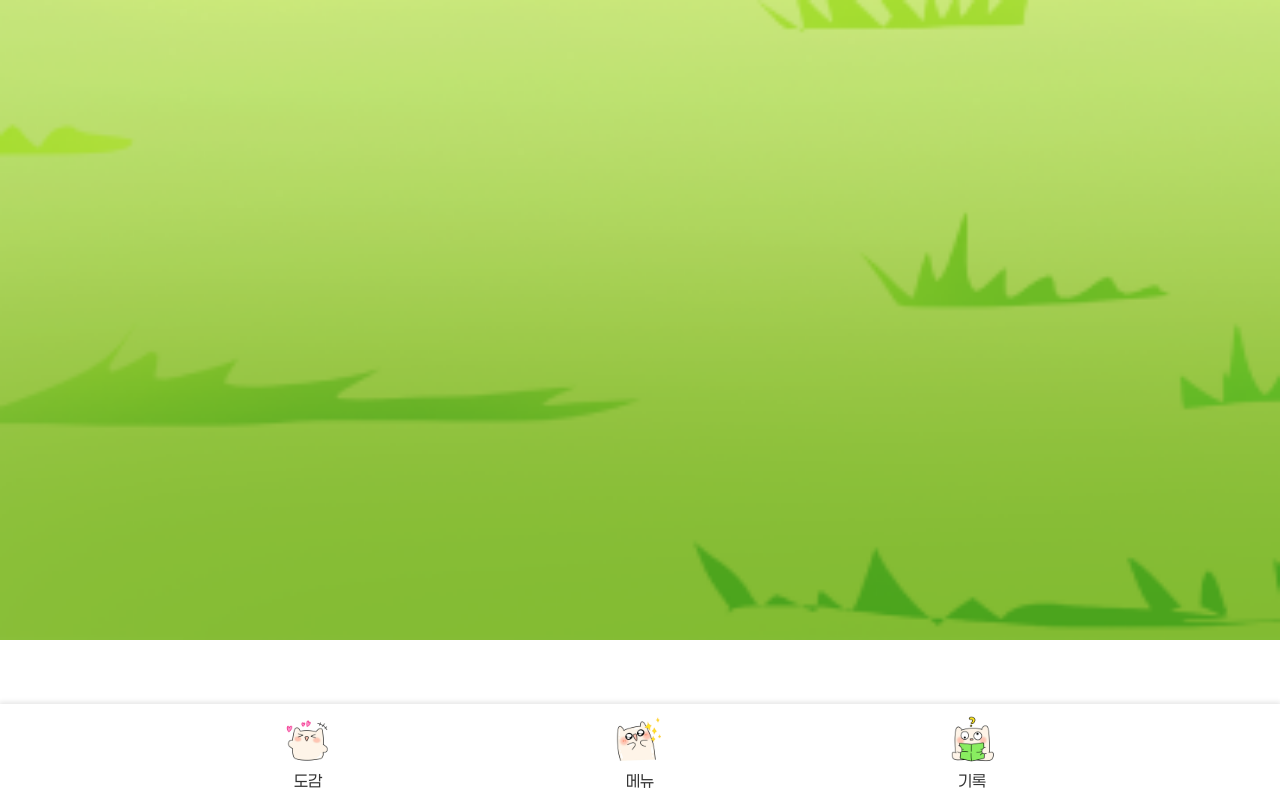
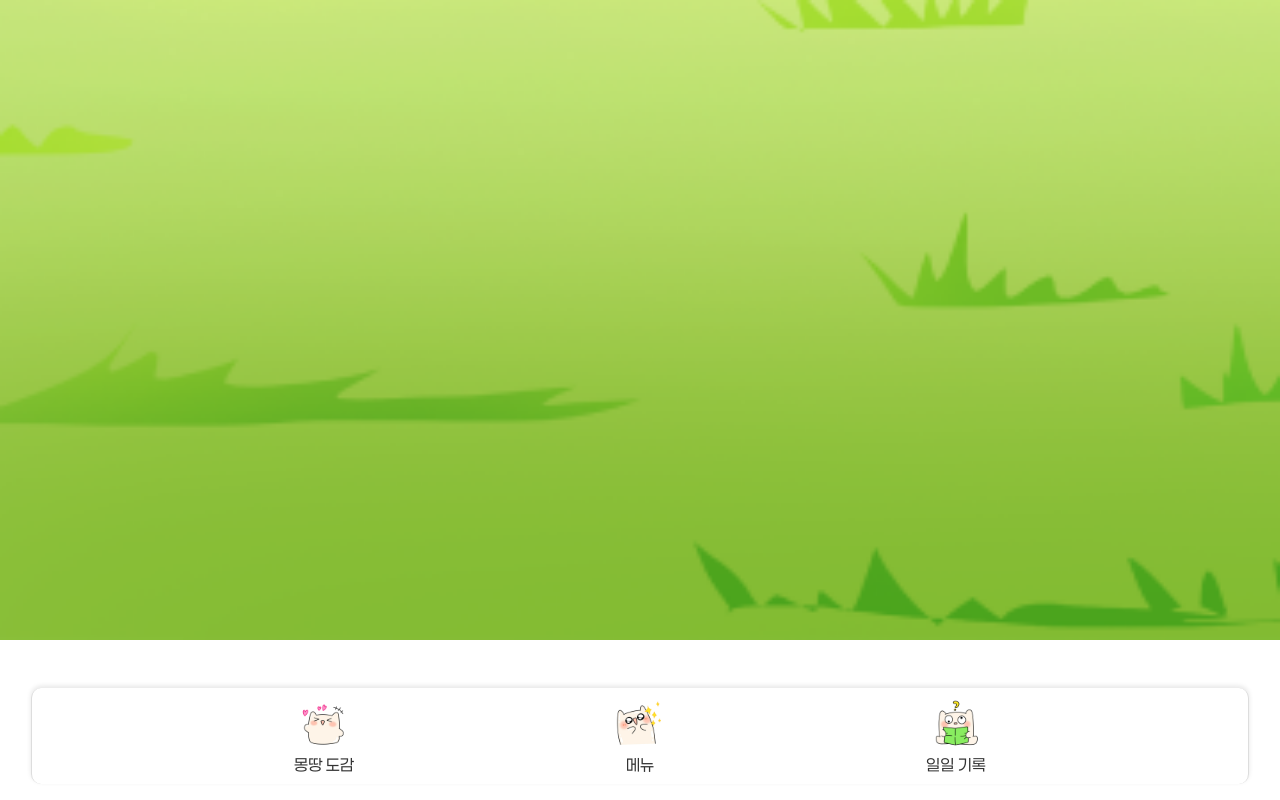
Before and after one commit to fefe1231/mongddang, a React (Vite) app in the folder frontend/: page / in a window 1280 px wide. Built offline with nearby package versions, Linux system fonts and the light colour scheme.

Commit message:
✨ Feat/(#48, S11P31D207-193): 메인페이지 바텀바 구현
.

```diff
--- a/frontend/src/pages/MainPage/KidsMainPage.tsx
+++ b/frontend/src/pages/MainPage/KidsMainPage.tsx
@@ -12,7 +12,7 @@ const KidsMainPage = () => {
           '/img/%EB%A7%90%EB%9E%912.png',
           '/img/%EB%A7%90%EB%9E%913.png',
         ]}
-        menus={['도감', '메뉴', '기록']}
+        menus={['몽땅 도감', '메뉴', '일일 기록']}
         onHandleChange={() => {}}
       />
     </div>
--- a/frontend/src/pages/MainPage/styles.ts
+++ b/frontend/src/pages/MainPage/styles.ts
@@ -11,5 +11,3 @@ export const kidsMainBase = css`
   background-size: cover;
   background-position: bottom;
 `;
-
-export const bottomBarCss = css;
--- a/frontend/src/shared/ui/BottomBar/BottomBar.styles.ts
+++ b/frontend/src/shared/ui/BottomBar/BottomBar.styles.ts
@@ -2,15 +2,16 @@ import { css } from '@emotion/react';
 
 export const containerCss = css`
   position: fixed;
-  bottom: 0;
+  bottom: 2%;
   display: flex;
   align-items: center;
   justify-content: space-evenly;
   background-color: #fff;
-  width: 100%;
+  width: 95%;
   height: 4rem;
   padding: 1rem 0;
   border-left: 0.0625rem solid #ddd;
   border-right: 0.0625rem solid #ddd;
+  border-radius: 10px;
   box-shadow: 0 -0.125rem 0.3125rem rgba(0, 0, 0, 0.1);
 `;
```
